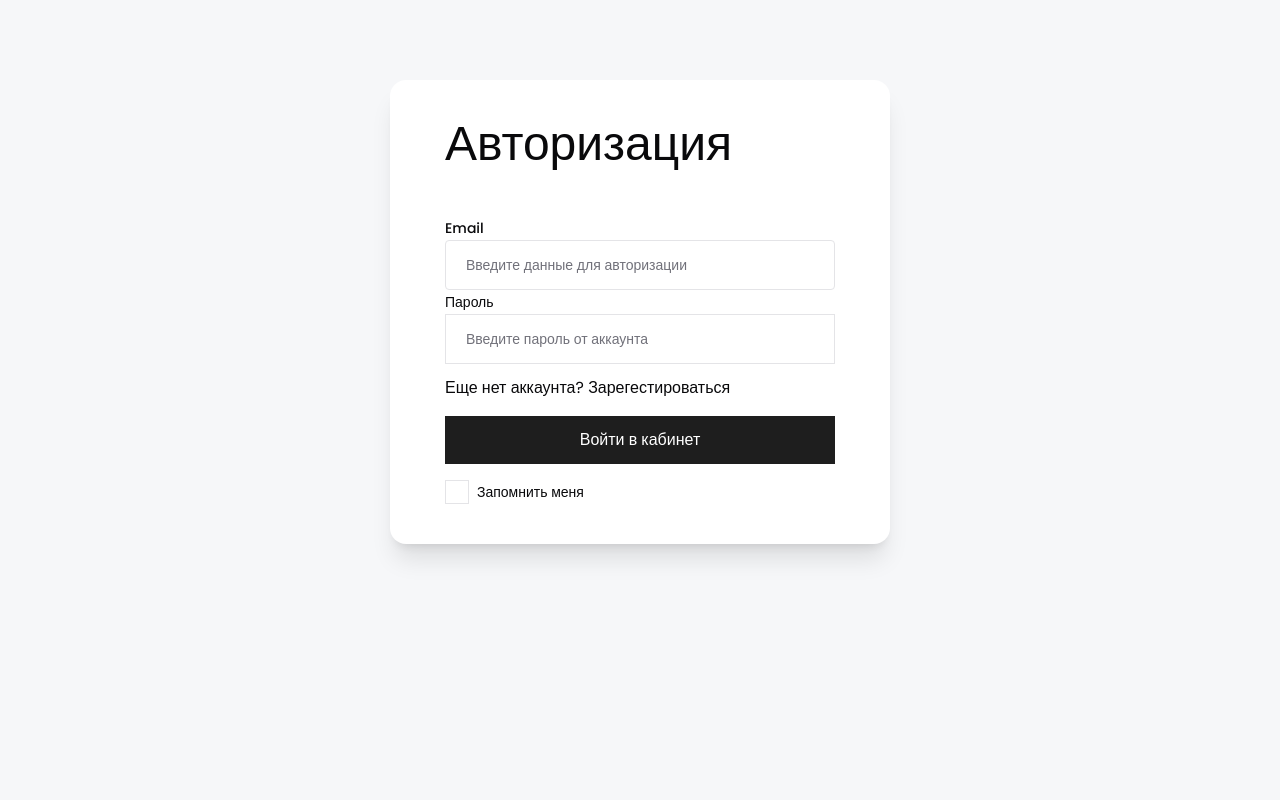
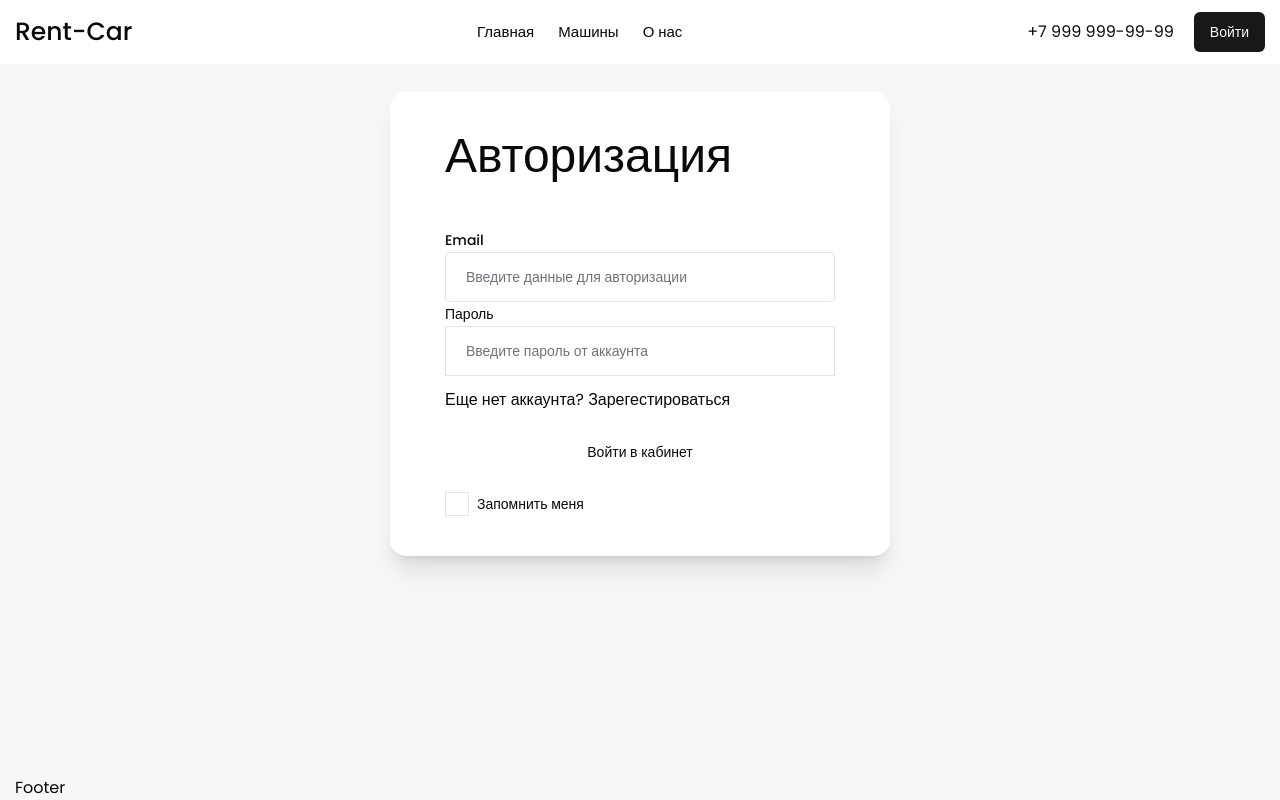
Before and after one commit to MagaFreelancer/rent-car, a React (Vite) app: page /auth/login in a window 1280 px wide. Built offline with nearby package versions, Linux system fonts and the light colour scheme.

Commit message:
add: header

```diff
--- a/src/App.tsx
+++ b/src/App.tsx
@@ -7,6 +7,8 @@ import { useEffect } from 'react';
 import Cars from '@/pages/cars/cars.tsx';
 import PrivateRoute from '@/private-route.tsx';
 import Profile from '@/pages/profile/profile.tsx';
+import Header from '@/widgets/header';
+import Footer from '@/widgets/footer';
 // import Container from '@/shared/container.tsx';
 // import {
 //     CardBrand,
@@ -52,6 +54,8 @@ const App = () => {
     return (
         <BrowserRouter>
             <div className="flex-col flex min-h-screen">
+                <Header />
+
                 <main className="flex-grow">
                     <Routes>
                         <Route path="auth/:type" element={<Auth />} />
@@ -65,6 +69,8 @@ const App = () => {
                         </Route>
                     </Routes>
                 </main>
+
+                <Footer />
             </div>
         </BrowserRouter>
     );
--- a/src/pages/auth/auth.tsx
+++ b/src/pages/auth/auth.tsx
@@ -25,7 +25,7 @@ const Auth = () => {
     const isRegistered = type === 'login';
 
     return (
-        <section className="mt-20 max-w-[500px] mx-auto mb-[120px] bg-white p-10 rounded-2xl shadow-xl">
+        <section className="mt-7 max-w-[500px] mx-auto mb-[120px] bg-white p-10 rounded-2xl shadow-xl">
             <Container>
                 <Title className="mb-12">{type === 'login' ? 'Авторизация' : 'Регистрация'}</Title>
 
--- a/src/shared/button.tsx
+++ b/src/shared/button.tsx
@@ -17,7 +17,6 @@ const buttonVariants = cva(
                 ghost: 'hover:bg-accent hover:text-accent-foreground',
                 link: 'text-primary underline-offset-4 hover:underline',
                 more: 'border-dotted border-b-2 border-[#4B4B4B] rounded-none text-[#4B4B4B] font-medium',
-                custom: 'bg-lightBlack text-white rounded-none font-medium text-[16px]',
             },
             size: {
                 default: 'h-10 px-4 py-2',
--- /dev/null
+++ b/src/widgets/footer/index.tsx
@@ -0,0 +1,11 @@
+import Container from '@/shared/container.tsx';
+
+const Footer = () => {
+    return (
+        <footer>
+            <Container>Footer</Container>
+        </footer>
+    );
+};
+
+export default Footer;
--- /dev/null
+++ b/src/widgets/header/index.tsx
@@ -0,0 +1,64 @@
+import { NavLink } from 'react-router-dom';
+import Container from '@/shared/container.tsx';
+import { Button } from '@/shared/button.tsx';
+import useAuth from '@/utils/hooks/useAuth.ts';
+import { Avatar, AvatarFallback } from '@/shared/avatar.tsx';
+
+const Header = () => {
+    const { status, storage } = useAuth();
+
+    return (
+        <header className="bg-white py-3">
+            <Container>
+                <nav className="flex justify-between items-center">
+                    <NavLink className="transition hover:text-blue text-[25px] font-medium" to="/">
+                        Rent-Car
+                    </NavLink>
+                    <ul className="flex gap-6">
+                        <li>
+                            <NavLink
+                                className="transition hover:text-blue text-[15px] font-medium"
+                                to="/"
+                            >
+                                Главная
+                            </NavLink>
+                        </li>
+                        <li>
+                            <NavLink
+                                className="transition hover:text-blue text-[15px] font-medium"
+                                to="/cars"
+                            >
+                                Машины
+                            </NavLink>
+                        </li>
+                        <li>
+                            <NavLink
+                                className="transition hover:text-blue text-[15px] font-medium"
+                                to="/about"
+                            >
+                                О нас
+                            </NavLink>
+                        </li>
+                    </ul>
+
+                    {status ? (
+                        <Avatar className="ml-6 w-12 h-12">
+                            <AvatarFallback className="bg-[#e5e5e5]">
+                                {storage.name.slice(0, 2)}
+                            </AvatarFallback>
+                        </Avatar>
+                    ) : (
+                        <div className="flex items-center">
+                            <p>+7 999 999-99-99</p>
+                            <NavLink to="auth/login">
+                                <Button className="ml-5">Войти</Button>
+                            </NavLink>
+                        </div>
+                    )}
+                </nav>
+            </Container>
+        </header>
+    );
+};
+
+export default Header;
--- a/tailwind.config.js
+++ b/tailwind.config.js
@@ -20,8 +20,8 @@ export default {
                 darkBlack: '#000000',
                 lightOrange: '#FF6915',
                 darkOrange: '#FB5A00',
-                blue: '#3F71BC',
-                grey: '#90A3BF',
+                blue: '#307efd',
+                grey: '#f2f4f8',
 
                 card: {
                     DEFAULT: 'hsl(var(--card))',
```
